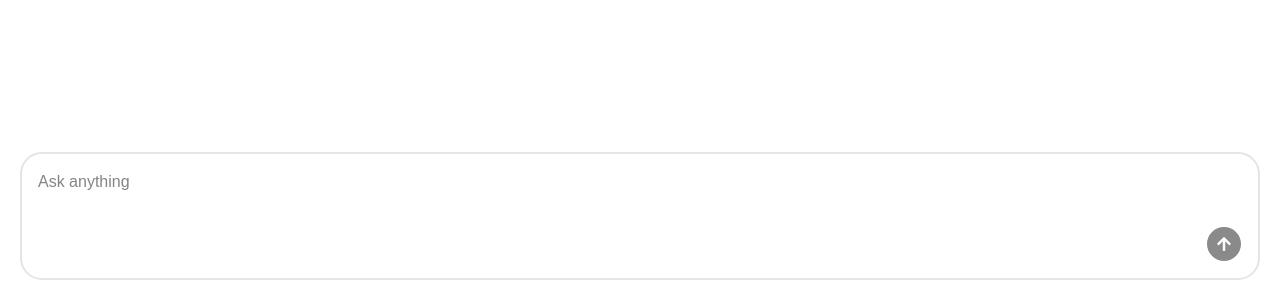
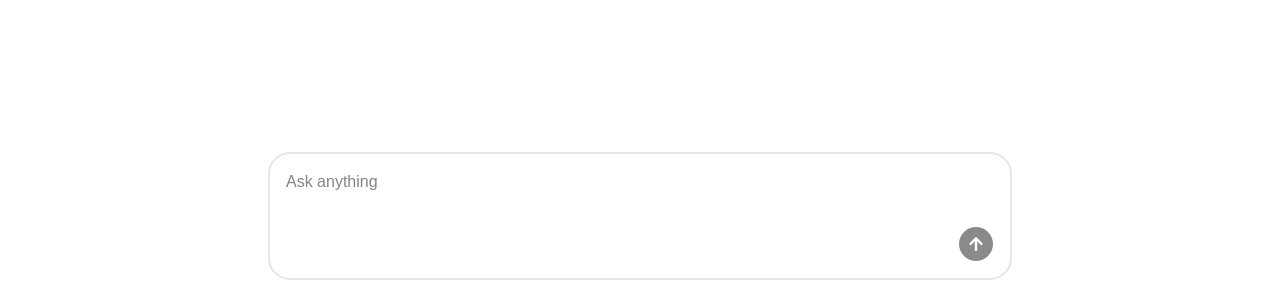
Before and after one commit to mostafa-mz-code/wonder-world-ai-chatbot, a React (Vite) app in the folder packages/client/: page / in a window 1280 px wide. Shown: the part 500-800 px from the top of the page. Built offline with nearby package versions, Linux system fonts and the light colour scheme.

Commit message:
apply separation of concerns to the client-side

```diff
--- a/packages/client/src/App.tsx
+++ b/packages/client/src/App.tsx
@@ -1,9 +1,9 @@
 import React from "react";
-import ChatBot from "./components/ChatBot";
+import ChatBot from "./components/chat/ChatBot";
 
 const App = () => {
   return (
-    <main className="p-5  h-screen">
+    <main className="p-5  h-screen flex flex-col items-center justify-center">
       <ChatBot />
     </main>
   );
--- a/packages/client/src/components/ChatBot.tsx
+++ /dev/null
@@ -1,114 +0,0 @@
-import ReactMarkdown from "react-markdown";
-import axios from "axios";
-import { Button } from "./ui/button";
-import { FaArrowUp } from "react-icons/fa";
-import { useForm } from "react-hook-form";
-import { useEffect, useRef, useState, type KeyboardEvent } from "react";
-
-type FormData = {
-  prompt: string;
-};
-
-type ChatResponse = {
-  message: string;
-  role: "assistant" | "user";
-};
-
-const ChatBot = () => {
-  const [error, setError] = useState("");
-  const [messages, setMessages] = useState<ChatResponse[]>([]);
-  const [isBotTyping, setIsBotTyping] = useState(false);
-  const lastMessageRef = useRef<HTMLDivElement>(null);
-  const userId = useRef(crypto.randomUUID());
-  const { register, handleSubmit, reset, formState } = useForm<FormData>();
-
-  const onCopyMessage = (e: ClipboardEvent<HTMLDivElement>) => {
-    const selection = window.getSelection()?.toString().trim();
-    if (selection) {
-      e.preventDefault();
-      e.clipboardData?.setData("text/plain", selection);
-    }
-  };
-
-  const onSubmit = async ({ prompt }: FormData) => {
-    try {
-      setError("");
-      setMessages((prev) => [...prev, { message: prompt, role: "user" }]);
-      setIsBotTyping(true);
-      reset();
-
-      const { data } = await axios.post<ChatResponse>("/api/", {
-        prompt,
-        userId: userId.current,
-      });
-
-      setIsBotTyping(false);
-      setMessages((prev) => [...prev, data]);
-    } catch (error) {
-      console.log("Error when submitting form: ", error);
-      setError(
-        "An error occurred while processing your request. Please try again."
-      );
-    } finally {
-      setIsBotTyping(false);
-    }
-  };
-
-  const onKeyDown = (e: KeyboardEvent<HTMLFormElement>) => {
-    if (e.key === "Enter" && !e.shiftKey) {
-      e.preventDefault();
-      handleSubmit(onSubmit)();
-    }
-  };
-
-  useEffect(() => {
-    lastMessageRef.current?.scrollIntoView({ behavior: "smooth" });
-  }, [messages]);
-
-  return (
-    <div className="flex flex-col h-full">
-      <div className="flex flex-col gap-3 mb-8 flex-1 overflow-y-auto">
-        {messages.map(({ message, role }, index) => (
-          <div
-            ref={index === messages.length - 1 ? lastMessageRef : null}
-            key={index}
-            onCopy={onCopyMessage}
-            className={`p-4 rounded-3xl max-w-4/5 ${role === "user" ? "bg-[#79dbff] text-white self-end" : "bg-[#f7f7f7] text-black self-start"}`}
-          >
-            <ReactMarkdown>{message}</ReactMarkdown>
-          </div>
-        ))}
-
-        {isBotTyping && (
-          <div className="flex  gap-1 bg-gray-200 p-3 rounded-full self-start">
-            <div className="size-2 rounded-full bg-black animate-pulse"></div>
-            <div className="size-2 rounded-full bg-black animate-pulse"></div>
-            <div className="size-2 rounded-full bg-black animate-pulse"></div>
-          </div>
-        )}
-        {error && <p className="text-red-500">{error}</p>}
-      </div>
-      <form
-        onSubmit={handleSubmit(onSubmit)}
-        onKeyDown={onKeyDown}
-        className="flex flex-col gap-2 items-end border-2 p-4 rounded-3xl"
-      >
-        <textarea
-          autoFocus
-          {...register("prompt", {
-            required: true,
-            validate: (data) => data.trim().length > 0,
-          })}
-          className="w-full border-none focus:outline-none resize-none"
-          placeholder="Ask anything"
-          maxLength={1000}
-        />
-        <Button disabled={!formState.isValid} className="rounded-full size-9">
-          <FaArrowUp />
-        </Button>
-      </form>
-    </div>
-  );
-};
-
-export default ChatBot;
--- /dev/null
+++ b/packages/client/src/components/chat/ChatBot.tsx
@@ -0,0 +1,49 @@
+import axios from "axios";
+import { useRef, useState } from "react";
+import ChatInput, { type ChatFormData } from "./ChatInput";
+import ChatMessages, { type ChatResponse } from "./ChatMessages";
+import TypingIndicator from "./TypingIndicator";
+
+const ChatBot = () => {
+  const [error, setError] = useState("");
+  const [messages, setMessages] = useState<ChatResponse[]>([]);
+  const [isBotTyping, setIsBotTyping] = useState(false);
+  const userId = useRef(crypto.randomUUID());
+
+  const onSubmit = async ({ prompt }: ChatFormData) => {
+    try {
+      setError("");
+      setMessages((prev) => [...prev, { message: prompt, role: "user" }]);
+      setIsBotTyping(true);
+
+      const { data } = await axios.post<ChatResponse>("/api/chat", {
+        prompt,
+        userId: userId.current,
+      });
+
+      setIsBotTyping(false);
+      setMessages((prev) => [...prev, data]);
+    } catch (error) {
+      console.log("Error when submitting form: ", error);
+      setError(
+        "An error occurred while processing your request. Please try again."
+      );
+    } finally {
+      setIsBotTyping(false);
+    }
+  };
+
+  return (
+    <div className="flex flex-col h-full w-3/5">
+      <div className="flex flex-col gap-3 mb-8 flex-1 overflow-y-auto">
+        <ChatMessages messages={messages} />
+
+        {isBotTyping && <TypingIndicator />}
+        {error && <p className="text-red-500">{error}</p>}
+      </div>
+      <ChatInput onSubmit={onSubmit} />
+    </div>
+  );
+};
+
+export default ChatBot;
--- /dev/null
+++ b/packages/client/src/components/chat/ChatInput.tsx
@@ -0,0 +1,52 @@
+import type { KeyboardEvent } from "react";
+import { useForm } from "react-hook-form";
+import { FaArrowUp } from "react-icons/fa";
+import { Button } from "../ui/button";
+
+export type ChatFormData = {
+  prompt: string;
+};
+
+type Props = {
+  onSubmit: (data: ChatFormData) => void;
+};
+
+const ChatInput = ({ onSubmit }: Props) => {
+  const { register, handleSubmit, reset, formState } = useForm<ChatFormData>();
+
+  const handleFormSubmit = handleSubmit((data: ChatFormData) => {
+    reset();
+    onSubmit(data);
+  });
+
+  const onKeyDown = (e: KeyboardEvent<HTMLFormElement>) => {
+    if (e.key === "Enter" && !e.shiftKey) {
+      e.preventDefault();
+      handleFormSubmit();
+    }
+  };
+
+  return (
+    <form
+      onSubmit={handleFormSubmit}
+      onKeyDown={onKeyDown}
+      className="flex flex-col gap-2 items-end border-2 p-4 rounded-3xl"
+    >
+      <textarea
+        autoFocus
+        {...register("prompt", {
+          required: true,
+          validate: (data) => data.trim().length > 0,
+        })}
+        className="w-full border-none focus:outline-none resize-none"
+        placeholder="Ask anything"
+        maxLength={1000}
+      />
+      <Button disabled={!formState.isValid} className="rounded-full size-9">
+        <FaArrowUp />
+      </Button>
+    </form>
+  );
+};
+
+export default ChatInput;
--- /dev/null
+++ b/packages/client/src/components/chat/ChatMessages.tsx
@@ -0,0 +1,44 @@
+import type { ClipboardEvent } from "react";
+import { useEffect, useRef } from "react";
+import ReactMarkdown from "react-markdown";
+
+export type ChatResponse = {
+  message: string;
+  role: "assistant" | "user";
+};
+
+type Props = {
+  messages: ChatResponse[];
+};
+const ChatMessages = ({ messages }: Props) => {
+  const lastMessageRef = useRef<HTMLDivElement>(null);
+
+  const onCopyMessage = (e: ClipboardEvent<HTMLDivElement>) => {
+    const selection = window.getSelection()?.toString().trim();
+    if (selection) {
+      e.preventDefault();
+      e.clipboardData?.setData("text/plain", selection);
+    }
+  };
+
+  useEffect(() => {
+    lastMessageRef.current?.scrollIntoView({ behavior: "smooth" });
+  }, [messages]);
+
+  return (
+    <div className="flex flex-col gap-3 ">
+      {messages.map(({ message, role }, index) => (
+        <div
+          ref={index === messages.length - 1 ? lastMessageRef : null}
+          key={index}
+          onCopy={onCopyMessage}
+          className={`px-4 py-2 rounded-3xl max-w-4/5 ${role === "user" ? "bg-[#79dbff] text-white self-end" : "bg-[#f7f7f7] text-black self-start"}`}
+        >
+          <ReactMarkdown>{message}</ReactMarkdown>
+        </div>
+      ))}
+    </div>
+  );
+};
+
+export default ChatMessages;
--- /dev/null
+++ b/packages/client/src/components/chat/TypingIndicator.tsx
@@ -0,0 +1,15 @@
+const TypingIndicator = () => {
+  return (
+    <div className="flex  gap-1 bg-gray-200 p-3 rounded-full self-start">
+      <Dot />
+      <Dot />
+      <Dot />
+    </div>
+  );
+};
+
+const Dot = () => {
+  return <div className="size-2 rounded-full bg-black animate-pulse"></div>;
+};
+
+export default TypingIndicator;
```
